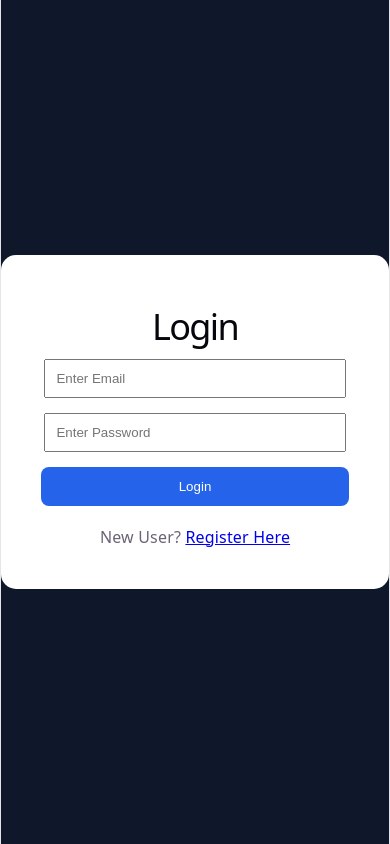
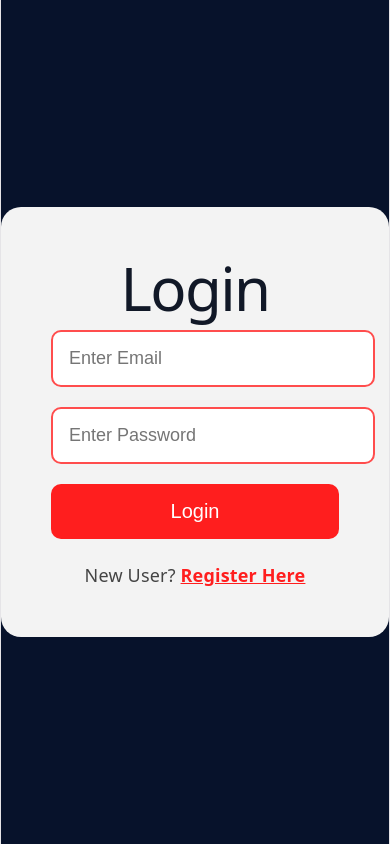
Before and after one commit to itsamitashu/library-management-system, a React app in the folder frontend/: page / in a window 390 px wide. Built offline with nearby package versions, Linux system fonts and the light colour scheme; the HTML template or start-up script is replaced by a standard one.

Commit message:
Fixed mobile access issue

```diff
--- a/frontend/src/Login.jsx
+++ b/frontend/src/Login.jsx
@@ -27,35 +27,18 @@ function Login() {
       );
 
       localStorage.setItem("token", res.data.token);
-
       alert(res.data.message);
       navigate("/dashboard");
 
     } catch (error) {
-      alert(error.response.data.message);
+      alert(error.response?.data?.message || "Login Failed");
     }
   };
 
   return (
-    <div
-      style={{
-        minHeight: "100vh",
-        background: "#0f172a",
-        display: "flex",
-        justifyContent: "center",
-        alignItems: "center"
-      }}
-    >
-      <div
-        style={{
-          background: "white",
-          padding: "40px",
-          borderRadius: "15px",
-          width: "350px",
-          textAlign: "center"
-        }}
-      >
-        <h1>Login</h1>
+    <div style={mainContainer}>
+      <div style={box}>
+        <h1 style={title}>Login</h1>
 
         <form onSubmit={handleSubmit}>
           <input
@@ -64,11 +47,7 @@ function Login() {
             placeholder="Enter Email"
             onChange={handleChange}
             required
-            style={{
-              width: "90%",
-              padding: "10px",
-              marginBottom: "15px"
-            }}
+            style={input}
           />
 
           <input
@@ -77,34 +56,77 @@ function Login() {
             placeholder="Enter Password"
             onChange={handleChange}
             required
-            style={{
-              width: "90%",
-              padding: "10px",
-              marginBottom: "15px"
-            }}
+            style={input}
           />
 
-          <button
-            type="submit"
-            style={{
-              width: "100%",
-              padding: "12px",
-              background: "#2563eb",
-              color: "white",
-              border: "none",
-              borderRadius: "8px"
-            }}
-          >
+          <button type="submit" style={button}>
             Login
           </button>
         </form>
 
-        <p style={{ marginTop: "20px" }}>
-          New User? <Link to="/register">Register Here</Link>
+        <p style={text}>
+          New User?{" "}
+          <Link to="/register" style={link}>
+            Register Here
+          </Link>
         </p>
       </div>
     </div>
   );
 }
 
+const mainContainer = {
+  minHeight: "100vh",
+  background: "#07122b",
+  display: "flex",
+  justifyContent: "center",
+  alignItems: "center"
+};
+
+const box = {
+  background: "#f3f3f3",
+  padding: "50px",
+  borderRadius: "20px",
+  width: "420px",
+  textAlign: "center"
+};
+
+const title = {
+  fontSize: "60px",
+  color: "#111827",
+  marginBottom: "30px"
+};
+
+const input = {
+  width: "100%",
+  padding: "16px",
+  marginBottom: "20px",
+  borderRadius: "10px",
+  border: "2px solid #ff4d4d",
+  fontSize: "18px",
+  background: "white"
+};
+
+const button = {
+  width: "100%",
+  padding: "16px",
+  background: "#ff1e1e",
+  color: "white",
+  border: "none",
+  borderRadius: "10px",
+  fontSize: "20px",
+  cursor: "pointer"
+};
+
+const text = {
+  marginTop: "25px",
+  fontSize: "18px",
+  color: "#444"
+};
+
+const link = {
+  color: "#ff1e1e",
+  fontWeight: "bold"
+};
+
 export default Login;
```
